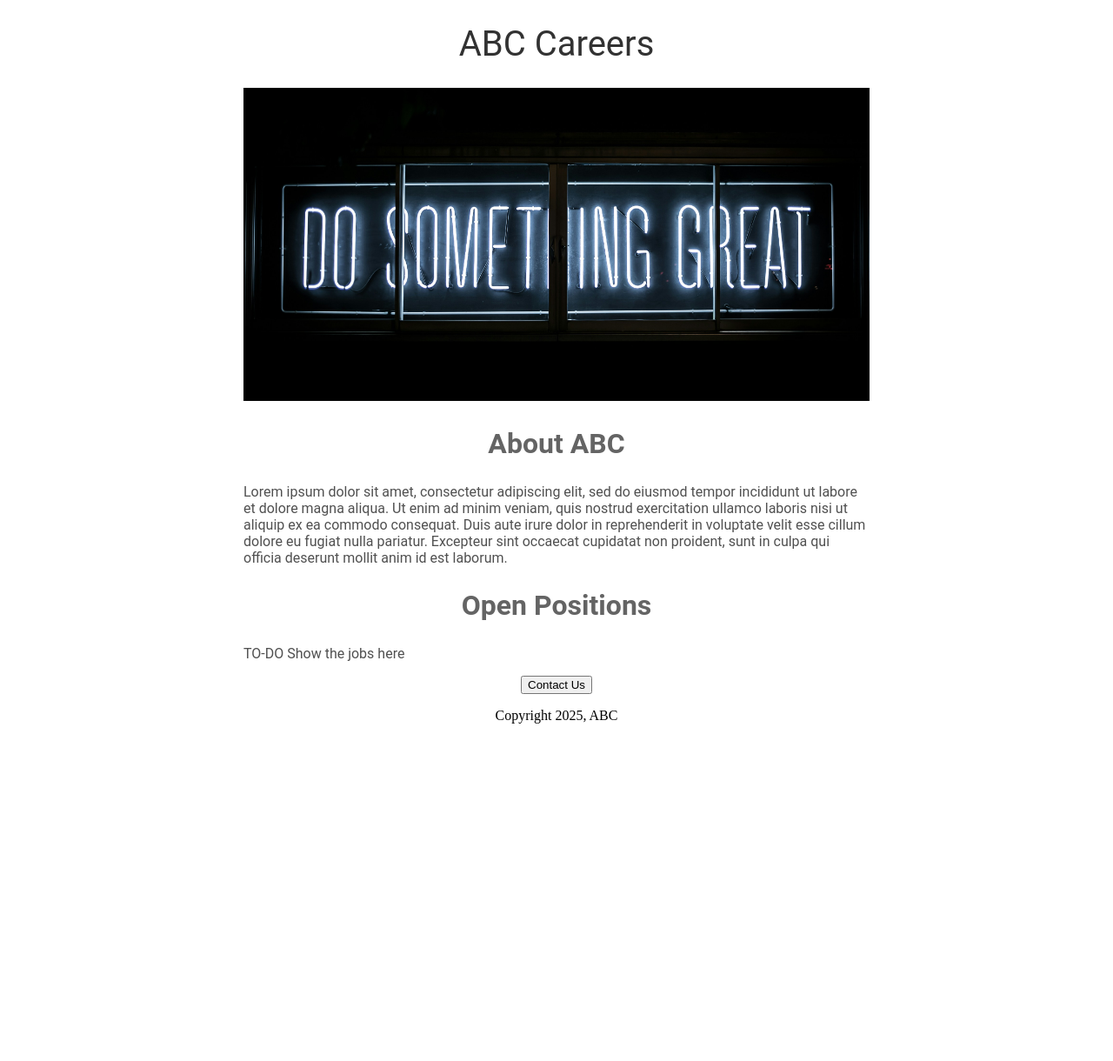
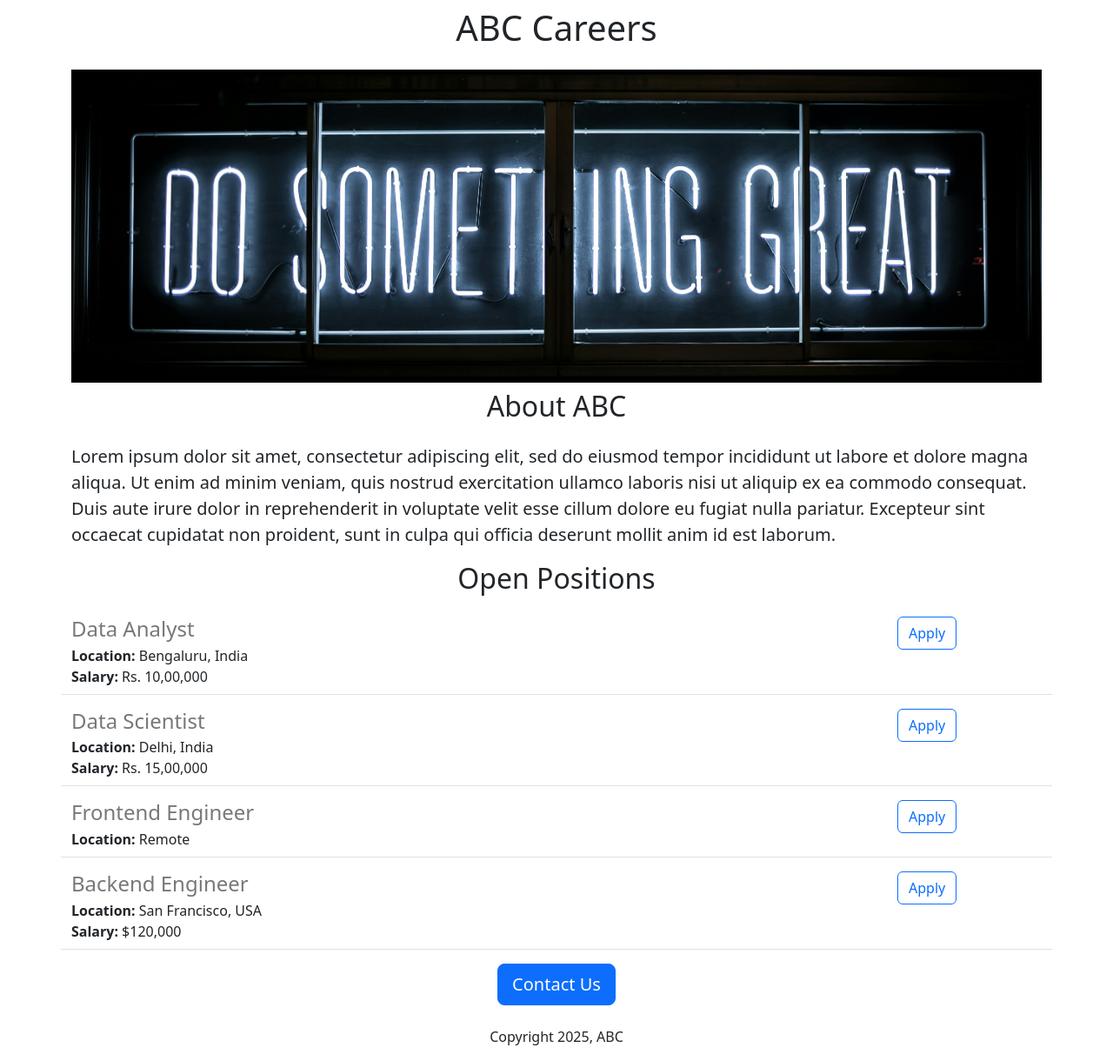
Before and after one commit to KaumadieChamalka/careers-website, a Flask app: page / in a window 1280 px wide. Shown: the whole page at 87% size. Before the commit the page ends 832 px from the top, so only its background shows below. Run offline with Flask 3, Linux system fonts and the light colour scheme.

Commit message:
added dynamic data and API route

```diff
--- a/app.py
+++ b/app.py
@@ -1,11 +1,37 @@
-from flask import Flask, render_template
+from flask import Flask, render_template, jsonify
 
 app = Flask(__name__)
+
+JOBS = [{
+    'id': 1,
+    'title': 'Data Analyst',
+    'location': 'Bengaluru, India',
+    'salary': 'Rs. 10,00,000'
+}, {
+    'id': 2,
+    'title': 'Data Scientist',
+    'location': 'Delhi, India',
+    'salary': 'Rs. 15,00,000'
+}, {
+    'id': 3,
+    'title': 'Frontend Engineer',
+    'location': 'Remote',
+}, {
+    'id': 4,
+    'title': 'Backend Engineer',
+    'location': 'San Francisco, USA',
+    'salary': '$120,000'
+}]
 
 
 @app.route("/")
 def hello_world():
-  return render_template('home.html')
+  return render_template('home.html', jobs=JOBS, company_name="ABC")
+
+
+@app.route("/api/jobs")
+def list_jobs():
+  return jsonify(JOBS)
 
 
 if __name__ == "__main__":
--- a/templates/home.html
+++ b/templates/home.html
@@ -2,48 +2,34 @@
 <html>
   <head>
     <title>ABC Careers</title>
+    <meta charset="utf-8">
+    <meta name="viewport" content="width=device-width, initial-scale=1">
+    <link href="https://cdn.jsdelivr.net/npm/bootstrap@5.3.6/dist/css/bootstrap.min.css" rel="stylesheet" integrity="sha384-4Q6Gf2aSP4eDXB8Miphtr37CMZZQ5oXLH2yaXMJ2w8e2ZtHTl7GptT4jmndRuHDT" crossorigin="anonymous">
     <style>
-      h1 {
-        font-size: 40px;
-        font-family: Roboto;
-        font-weight: normal;
-        color: rgb(50, 50, 50);
-        text-align: center;
-      }
       #banner {
+        height: 360px;
         width: 100%;
-        height: 360px;
         object-fit: cover;
-      }
-      h2 {
-        font-family: Roboto;
-        font-size: 32px;
-        color: rgb(100, 100, 100);
-        text-align: center;
-      }
-      .bodytext {
-        font-family: Roboto;
-        color: rgb(80, 80, 80);
-      }
-      #container {
-        max-width: 720px;
-        margin: 0 auto
       }
     </style>
   </head>
   <body>
-    <div id="container">
-      <h1>ABC Careers</h1>
-      <img id="banner" src="https://4819f090-0ff7-40b3-ad44-                a5932595adee-00-          2w5ucdzx67po0.sisko.replit.dev/static/banner.jpg" height="320">
-      <h2>About ABC</h2>
-      <p class="bodytext">
+    <div class="container">
+      <h1 class="text-center mt-2 mb-4">{{company_name}} Careers</h1>
+      <img class="img-fluid" id="banner" src="https://4819f090-0ff7-40b3-ad44-a5932595adee-00-2w5ucdzx67po0.sisko.replit.dev/static/banner.jpg">
+      <h2 class="text-center mt-2 mb-4">About ABC</h2>
+      <p class="lead">
           Lorem ipsum dolor sit amet, consectetur adipiscing elit, sed do eiusmod tempor incididunt ut labore et dolore magna aliqua. Ut enim ad minim veniam, quis nostrud exercitation ullamco laboris nisi ut aliquip ex ea commodo consequat. Duis aute irure dolor in reprehenderit in voluptate velit esse cillum dolore eu fugiat nulla pariatur. Excepteur sint occaecat cupidatat non proident, sunt in culpa qui officia deserunt mollit anim id est laborum.
       </p>
-      <h2>Open Positions</h2>
-      <p class="bodytext">TO-DO Show the jobs here</p>
-      <div style="text-align: center;">
-        <button>Contact Us</button>
-        <p>Copyright 2025, ABC</p>
+      <h2 class="text-center mt-2 mb-4">Open Positions</h2>
+      <div>
+        {% for job in jobs %}
+          {% include 'jobitem.html' %}
+        {% endfor %}
+      </div>
+      <div class="text-center">
+        <button class="btn btn-primary btn-lg">Contact Us</button>
+        <p class="mt-4">Copyright 2025, ABC</p>
       </div>
     </div>
   </body>
--- /dev/null
+++ b/templates/jobitem.html
@@ -0,0 +1,20 @@
+<div class="border-bottom row" style="margin-bottom:16px;padding-bottom:8px;">
+  <div class="col-10">
+    <h4
+      style="color:rgb(120, 120, 120); margin-bottom:4px;"
+    >
+      {{job['title']}}
+    </h4>
+    <div>
+      <b>Location:</b> {{job['location']}}
+    </div>
+    {% if 'salary' in job %}
+    <div>
+      <b>Salary:</b> {{job['salary']}}
+    </div>
+    {% endif %}
+  </div>
+  <div class="col-2">
+    <button type="button" class="btn btn-outline-primary">Apply</button>
+  </div>
+</div>
```
